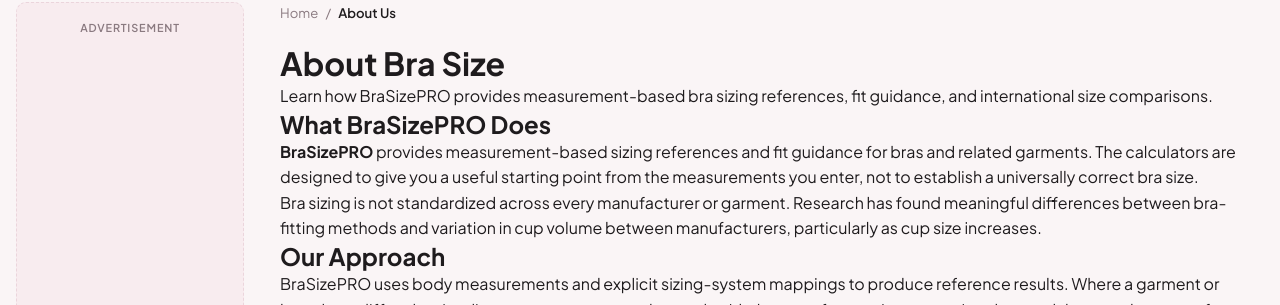
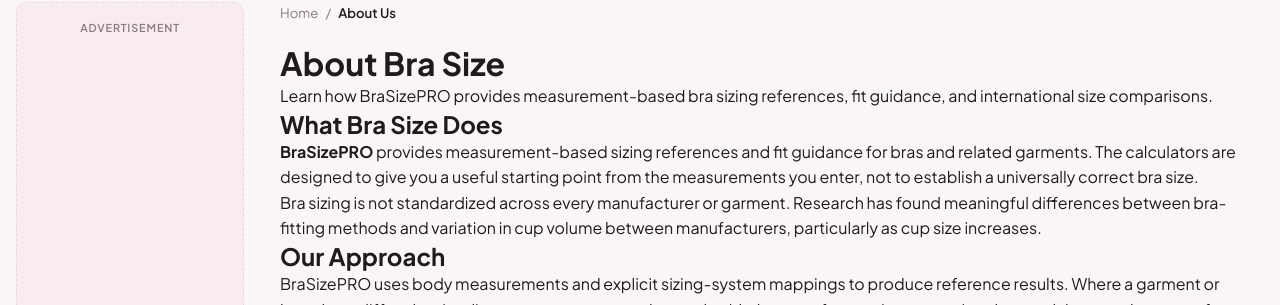
Before and after one commit to sharpedge74-cmyk/Bra-Size-Pro, a Jekyll site: the page built from _pages/about.html, in a window 1280 px wide and 900 px high. Shown: the part 127-432 px from the top of the window. Built offline with Jekyll 4.4.1, drawn with Linux system fonts in a browser that asks for light colours; some web fonts are replaced.

Commit message:
Correct Bra Size title and heading text

```diff
--- a/_pages/about.html
+++ b/_pages/about.html
@@ -6,7 +6,7 @@
 breadcrumb_label: "About Us"
 ---
 
-<h2>What BraSizePRO Does</h2>
+<h2>What Bra Size Does</h2>
 <p><strong>BraSizePRO</strong> provides measurement-based sizing references and fit guidance for bras and related garments. The calculators are designed to give you a useful starting point from the measurements you enter, not to establish a universally correct bra size.</p>
 <p>Bra sizing is not standardized across every manufacturer or garment. Research has found meaningful differences between bra-fitting methods and variation in cup volume between manufacturers, particularly as cup size increases.</p>
 
```
